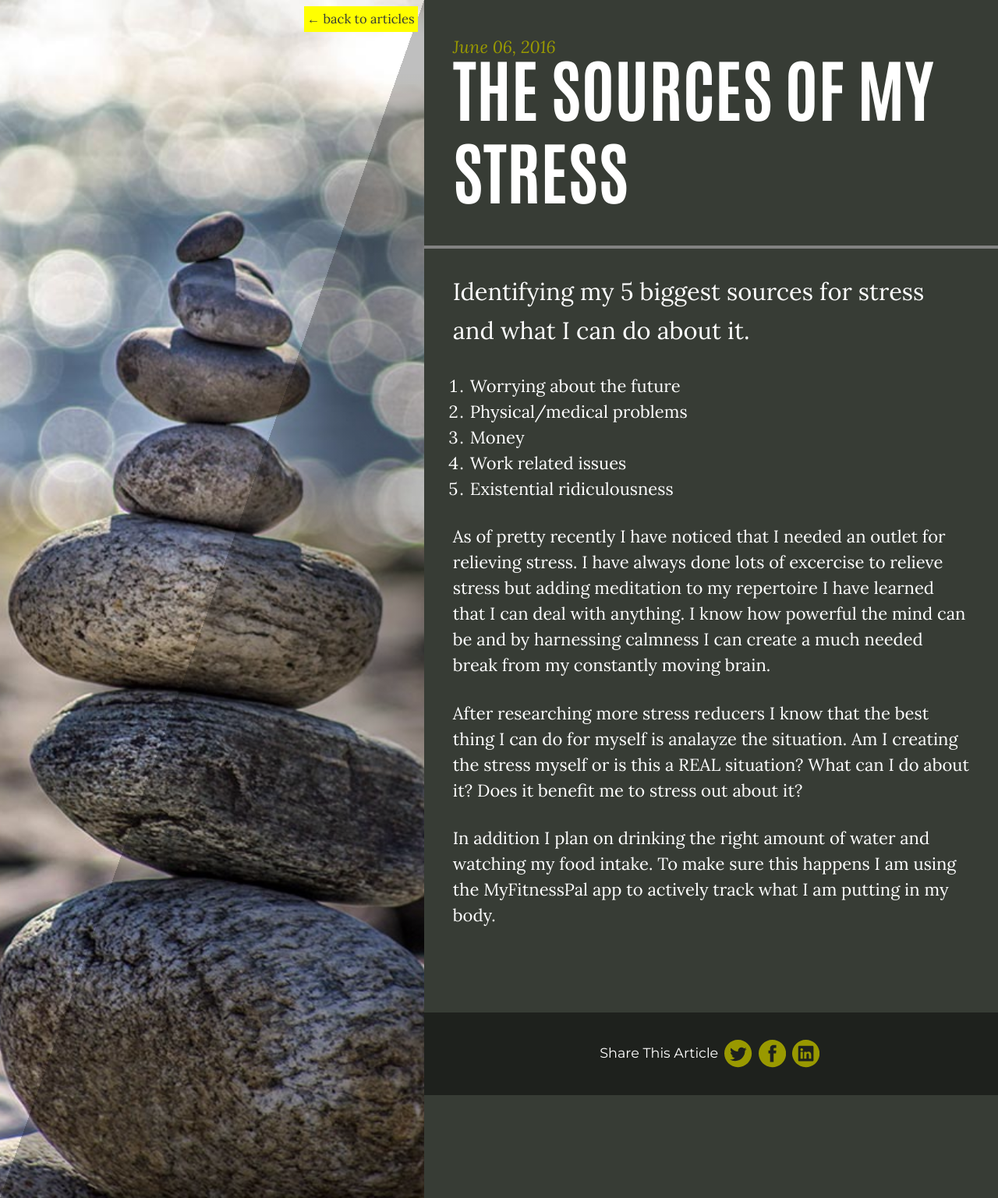
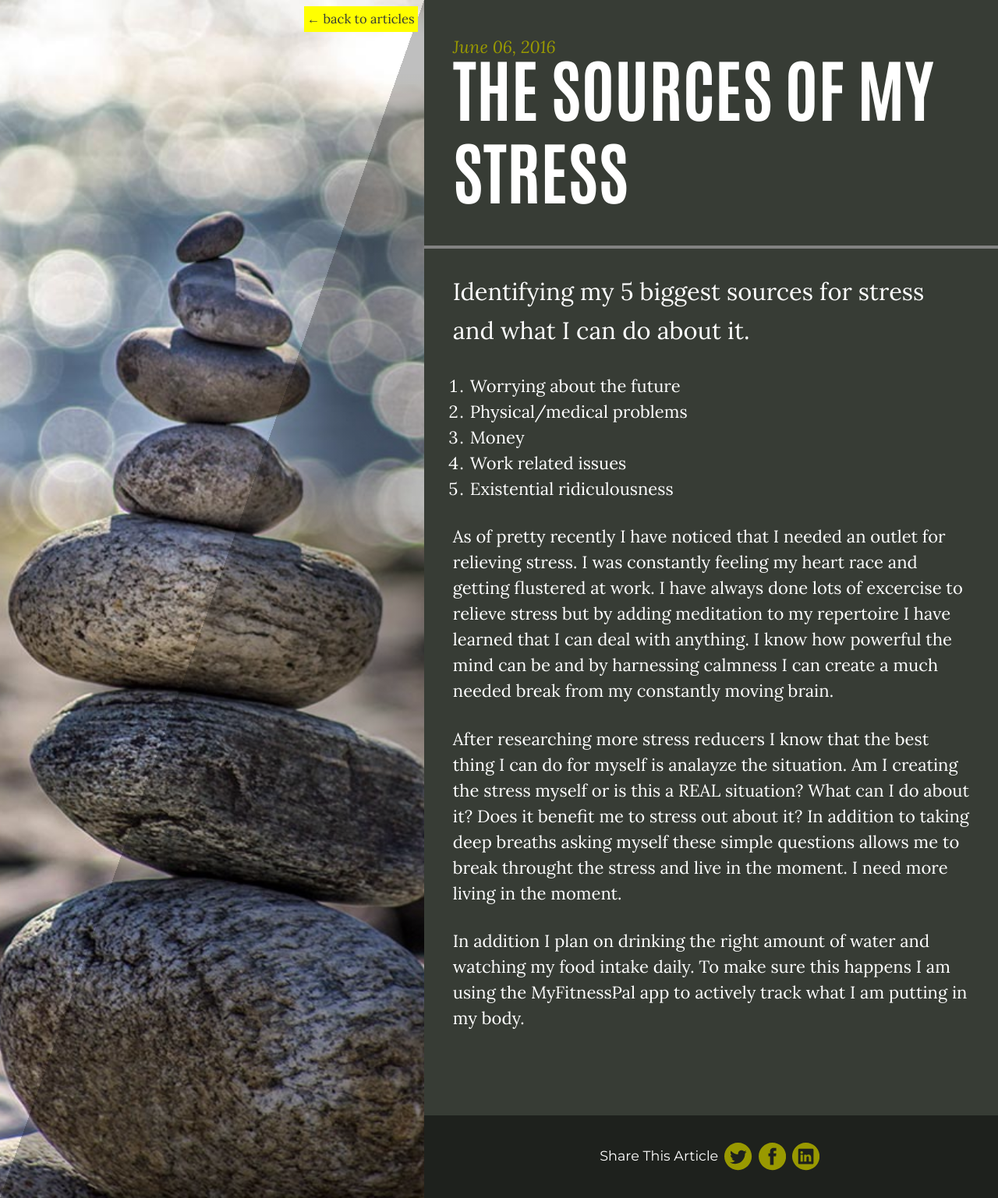
Before and after one commit to brianmaierjr/brianmaierjr.github.io, a Jekyll site: the page built from _posts/2016-06-06-stress-sources.md, in a window 1280 px wide. Shown: the whole page at 78% size. Built offline with Jekyll 4.4.1, drawn with Linux system fonts in a browser that asks for light colours; nearby versions of some CDN libraries; comment, search, counter and statistics services are not loaded.

Commit message:
Update 2016-06-06-stress-sources.md

```diff
--- a/_posts/2016-06-06-stress-sources.md
+++ b/_posts/2016-06-06-stress-sources.md
@@ -12,8 +12,8 @@ Identifying my 5 biggest sources for stress and what I can do about it.
 4. Work related issues
 5. Existential ridiculousness
 
-As of pretty recently I have noticed that I needed an outlet for relieving stress. I have always done lots of excercise to relieve stress but adding meditation to my repertoire I have learned that I can deal with anything. I know how powerful the mind can be and by harnessing calmness I can create a much needed break from my constantly moving brain.
+As of pretty recently I have noticed that I needed an outlet for relieving stress. I was constantly feeling my heart race and getting flustered at work. I have always done lots of excercise to relieve stress but by adding meditation to my repertoire I have learned that I can deal with anything. I know how powerful the mind can be and by harnessing calmness I can create a much needed break from my constantly moving brain.
 
-After researching more stress reducers I know that the best thing I can do for myself is analayze the situation. Am I creating the stress myself or is this a REAL situation? What can I do about it? Does it benefit me to stress out about it?
+After researching more stress reducers I know that the best thing I can do for myself is analayze the situation. Am I creating the stress myself or is this a REAL situation? What can I do about it? Does it benefit me to stress out about it? In addition to taking deep breaths asking myself these simple questions allows me to break throught the stress and live in the moment. I need more living in the moment.
 
-In addition I plan on drinking the right amount of water and watching my food intake. To make sure this happens I am using the MyFitnessPal app to actively track what I am putting in my body.
+In addition I plan on drinking the right amount of water and watching my food intake daily. To make sure this happens I am using the MyFitnessPal app to actively track what I am putting in my body.
```
